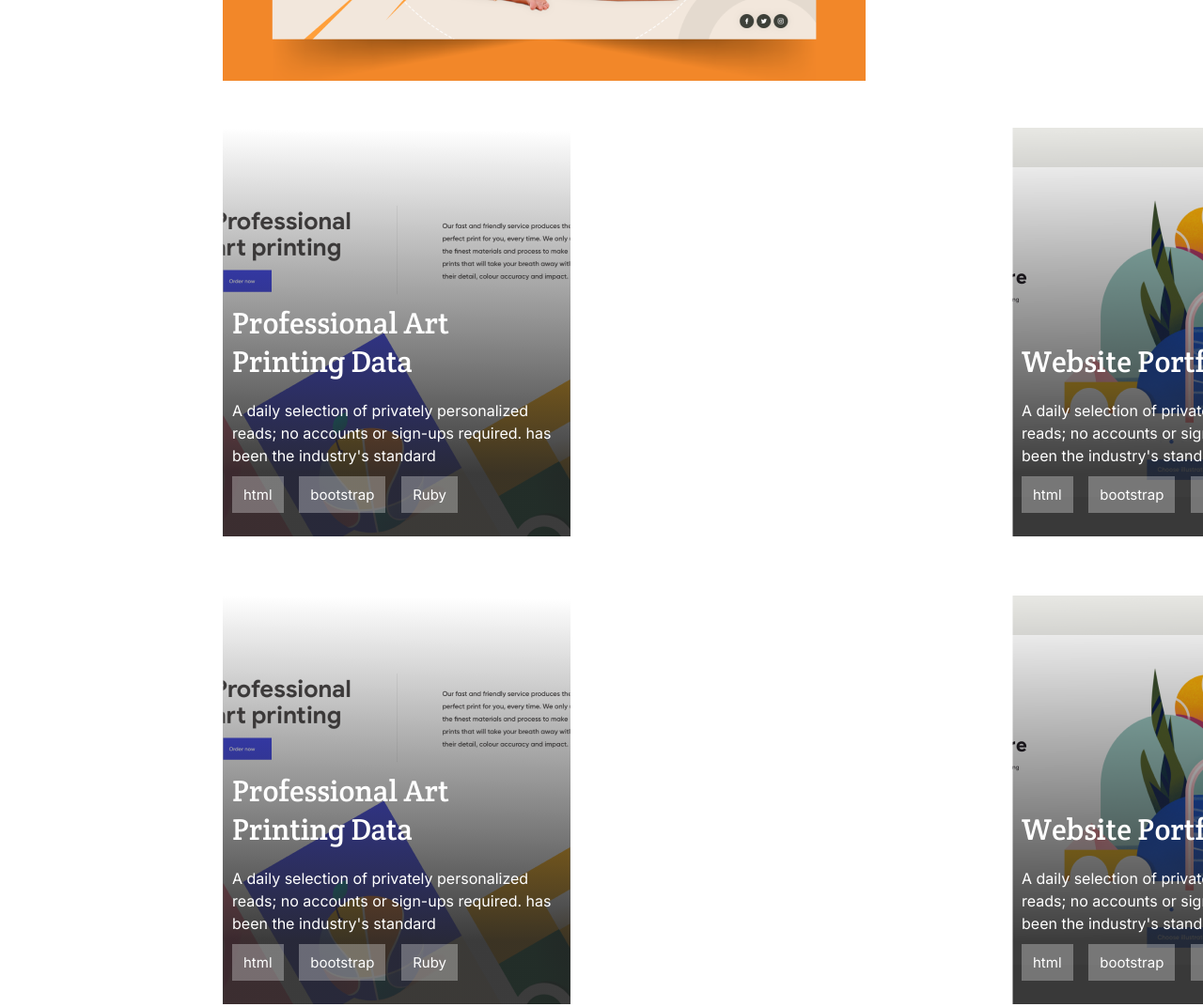
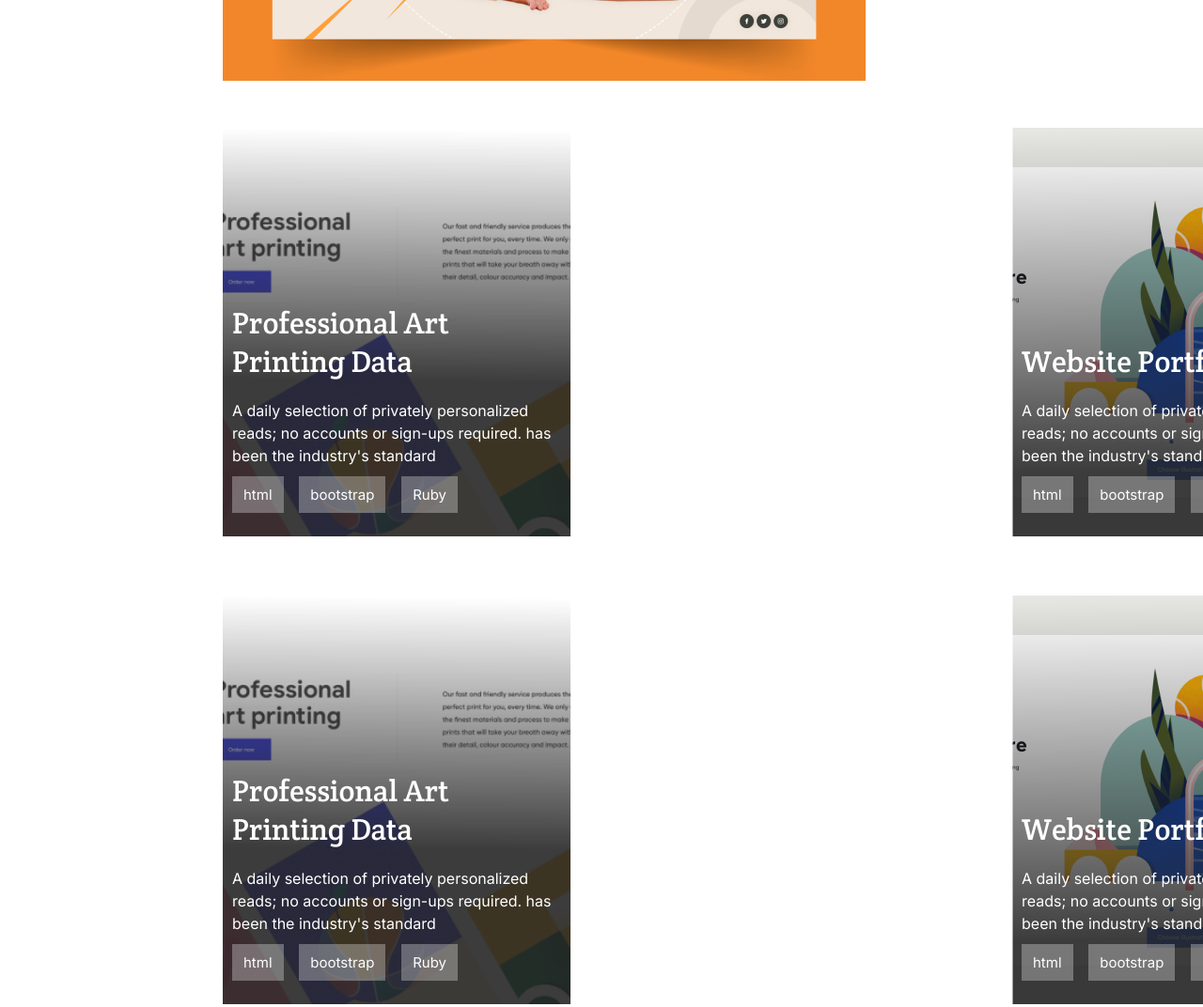
Before and after one commit to Stanleeeeee/Microverse-Portfolio, a website: page index.html in a window 1280 px wide. Shown: the part 1540-2612 px from the top of the page at 94% size. Drawn offline with Linux system fonts and the light colour scheme.

Commit message:
Change project background image

```diff
--- a/style.css
+++ b/style.css
@@ -541,12 +541,7 @@ form {
 
   #mini-project1,
   #mini-project4 {
-    background: linear-gradient(
-        180.45deg,
-        rgba(38, 38, 38, 0) 0.75%,
-        rgba(38, 38, 38, 0.9) 84.18%
-      ),
-      url("images/ImgPlaceholder1.png");
+    background-image: url("images/Img1.png");
     background-repeat: no-repeat;
     background-size: cover;
   }
```
